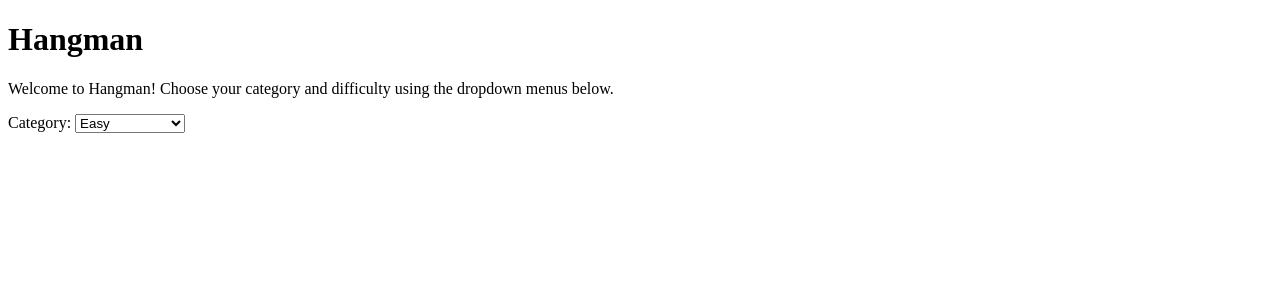
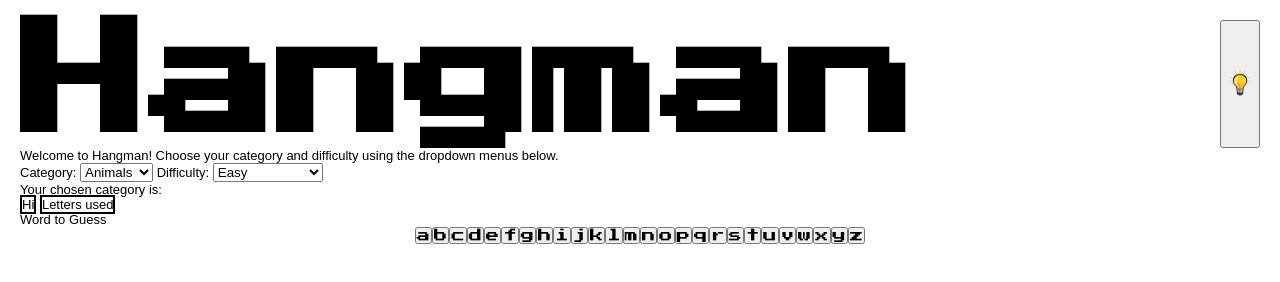
Before and after one commit to NDenheim/guess-the-word, a website built with Vite: page index.html in a window 1280 px wide. Built offline with nearby package versions, Linux system fonts and the light colour scheme.

Commit message:
HTML elements added and initial styling eg fonts

```diff
--- a/index.html
+++ b/index.html
@@ -8,7 +8,12 @@
   </head>
   <body>
     <header>
-      <h1>Hangman</h1>
+      <nav>
+        <h1>Hangman</h1>
+        <button>
+          <img src="./images/lightbulb-nb.png" alt="lightbulb" />
+        </button>
+      </nav>
       <p>
         Welcome to Hangman! Choose your category and difficulty using the
         dropdown menus below.
@@ -16,15 +21,57 @@
       <div class="menus">
         <label for="category">Category:</label>
         <select name="category" id="category-menu">
+          <option value="animals">Animals</option>
+          <option value="cities">Cities</option>
+          <option value="food">Food</option>
+          <option value="movies">Movies</option>
+          <option value="random">Random</option>
+        </select>
+        <label for="difficulty">Difficulty:</label>
+        <select name="difficulty" id="difficulty-menu">
           <option value="easy">Easy</option>
-          <option value="moderate">Moderate</option>
-          <option value="hard">Hard</option>
+          <option value="regular">Regular</option>
           <option value="beast-mode">BEAST MODE</option>
         </select>
       </div>
     </header>
 
-    <main></main>
+    <main>
+      <p>Your chosen category is:</p>
+      <div class="container">
+        <span id="hangman">Hi</span>
+        <span id="letters-used">Letters used</span>
+      </div>
+      <div class="word">Word to Guess</div>
+      <div class="letters">
+        <button>a</button>
+        <button>b</button>
+        <button>c</button>
+        <button>d</button>
+        <button>e</button>
+        <button>f</button>
+        <button>g</button>
+        <button>h</button>
+        <button>i</button>
+        <button>j</button>
+        <button>k</button>
+        <button>l</button>
+        <button>m</button>
+        <button>n</button>
+        <button>o</button>
+        <button>p</button>
+        <button>q</button>
+        <button>r</button>
+        <button>s</button>
+        <button>t</button>
+        <button>u</button>
+        <button>v</button>
+        <button>w</button>
+        <button>x</button>
+        <button>y</button>
+        <button>z</button>
+      </div>
+    </main>
     <script type="module" src="/src/main.ts"></script>
   </body>
 </html>
--- a/package.json
+++ b/package.json
@@ -9,6 +9,7 @@
     "preview": "vite preview"
   },
   "devDependencies": {
+    "sass": "^1.64.2",
     "typescript": "^5.0.2",
     "vite": "^4.4.5"
   }
--- /dev/null
+++ b/src/_alphabet-buttons.scss
@@ -0,0 +1,11 @@
+@use "./variables" as *;
+
+.letters {
+  display: flex;
+  justify-content: center;
+  flex-wrap: wrap;
+
+  button {
+    font-family: $font-primary;
+  }
+}
--- /dev/null
+++ b/src/_layout.scss
@@ -0,0 +1,32 @@
+@use "./variables" as *;
+
+body {
+  margin: 20px;
+  font-family: $font-secondary;
+  font-size: 13px;
+}
+
+nav {
+  display: flex;
+  justify-content: space-between;
+
+  h1 {
+    font-family: $font-primary;
+    font-size: 10vw;
+  }
+
+  button {
+    width: 40px;
+    aspect-ratio: 1/1;
+
+    img {
+      width: 30px;
+      aspect-ratio: 1/1;
+    }
+  }
+}
+
+#hangman,
+#letters-used {
+  border: 2px solid black;
+}
--- /dev/null
+++ b/src/_variables.scss
@@ -0,0 +1,4 @@
+@import url("https://fonts.googleapis.com/css2?family=Press+Start+2P&display=swap");
+
+$font-primary: "Press Start 2P", cursive;
+$font-secondary: "Space Grotesk", sans-serif;
--- a/src/main.ts
+++ b/src/main.ts
@@ -1 +1 @@
-import "./style.css";
+import "./style.scss";
--- a/src/style.scss
+++ b/src/style.scss
@@ -0,0 +1,8 @@
+@use "./layout";
+@use "./alphabet-buttons";
+
+* {
+  margin: 0;
+  padding: 0;
+  box-sizing: border-box;
+}
```
Also changed, not shown: README.md (added), images/lightbulb-nb.png (added), images/lightbulb.png (added), src/style.css (deleted), 1 other file.
